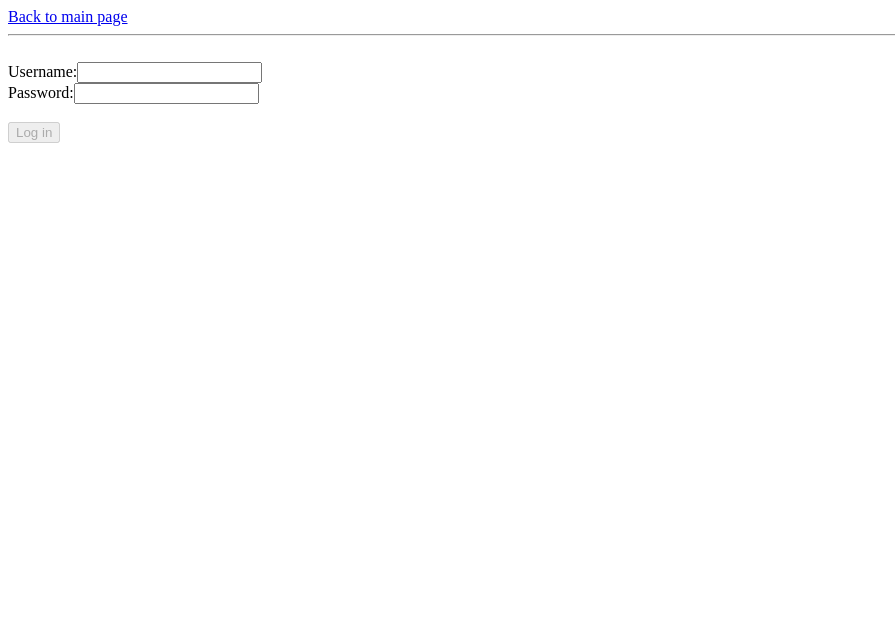
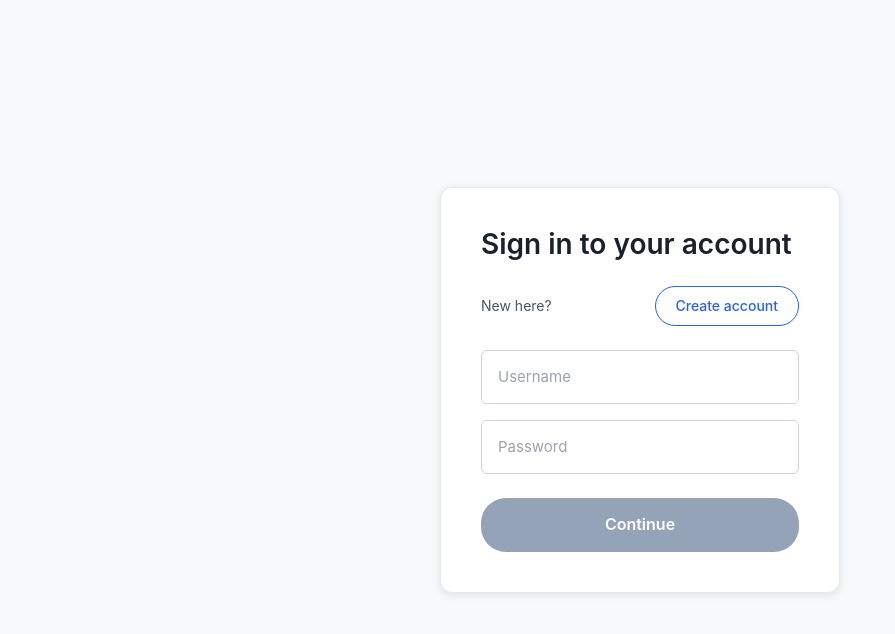
Before and after one commit to Boykina3/CPS_490_Messenger_-project, a React (Vite) app in the folder CODE/CH5/: page /login in a window 1280 px wide. Shown: the top 634 px of the page, without its empty margins (0-895 px from the left). Built offline with nearby package versions, Linux system fonts and the light colour scheme.

Commit message:
Add Bootstrap and protected login page with modern UI

```diff
--- a/CODE/CH5/package.json
+++ b/CODE/CH5/package.json
@@ -12,6 +12,7 @@
   },
   "dependencies": {
     "@tanstack/react-query": "^5.12.2",
+    "bootstrap": "^5.3.8",
     "eslint-config-prettier": "^9.0.0",
     "jwt-decode": "^4.0.0",
     "prettier": "^3.1.0",
--- a/CODE/CH5/src/App.jsx
+++ b/CODE/CH5/src/App.jsx
@@ -1,36 +1,47 @@
 import { QueryClient, QueryClientProvider } from '@tanstack/react-query'
 import { Blog } from './pages/Blog.jsx'
-import { createBrowserRouter, RouterProvider } from 'react-router-dom'
+import { createBrowserRouter, RouterProvider, Navigate } from 'react-router-dom'
 import { Signup } from './pages/Signup.jsx'
-import { AuthContextProvider } from './context/AuthContext.jsx'
+import { AuthContextProvider, useAuth } from './context/AuthContext.jsx'
 import { Login } from './pages/Login.jsx'
-import { UpdateAccount } from './pages/UpdateAccount.jsx'
+
+// Protected route component
+function ProtectedRoute({ children }) {
+  const [token] = useAuth()
+
+  if (!token) {
+    return <Navigate to="/login" replace />
+  }
+
+  return children
+}
 
 const router = createBrowserRouter([
   {
     path: '/',
-    element: <Blog />,
+    element: (
+      <ProtectedRoute>
+        <Blog />
+      </ProtectedRoute>
+    ),
   },
   {
     path: '/signup',
-    element: <Signup />,
+    element: <Signup />
   },
   {
     path: '/login',
-    element: <Login />,
-  },
-  { path: '/update-account',
-    element: <UpdateAccount />,
+    element: <Login />
   },
 ])
 
 const queryClient = new QueryClient()
 
-export default function App() {
+export function App() {
   return (
     <QueryClientProvider client={queryClient}>
       <AuthContextProvider>
-      <RouterProvider router={router} />
+        <RouterProvider router={router} />
       </AuthContextProvider>
     </QueryClientProvider>
   )
--- /dev/null
+++ b/CODE/CH5/src/index.css
@@ -0,0 +1,303 @@
+/* ===== RESET ===== */
+* {
+  margin: 0;
+  padding: 0;
+  box-sizing: border-box;
+}
+
+/* ===== BASE STYLES ===== */
+body {
+  font-family: -apple-system, BlinkMacSystemFont, 'Segoe UI', Roboto, 'Helvetica Neue', Arial, sans-serif;
+  line-height: 1.6;
+  padding: 40px 20px;
+  max-width: 900px;
+  margin: 0 auto;
+  background-color: #f8f9fa;
+  min-height: 100vh;
+  color: #2d3748;
+}
+
+/* ===== TYPOGRAPHY ===== */
+h1, h2, h3 {
+  margin-bottom: 16px;
+  color: #1a202c;
+  font-weight: 600;
+}
+
+h3 {
+  font-size: 1.5rem;
+  color: #2563eb;
+}
+
+strong {
+  color: #2563eb;
+  font-weight: 600;
+}
+
+em {
+  color: #64748b;
+  font-style: italic;
+}
+
+/* ===== LINKS ===== */
+a {
+  color: #2563eb;
+  text-decoration: none;
+  font-weight: 500;
+  transition: color 0.2s;
+}
+
+a:hover {
+  color: #1d4ed8;
+}
+
+/* ===== BUTTONS ===== */
+button, input[type="submit"] {
+  background-color: #2563eb;
+  color: white;
+  padding: 10px 20px;
+  border: none;
+  border-radius: 8px;
+  cursor: pointer;
+  font-size: 14px;
+  font-weight: 500;
+  transition: all 0.2s;
+  box-shadow: 0 2px 4px rgba(37, 99, 235, 0.2);
+}
+
+button:hover, input[type="submit"]:hover {
+  background-color: #1d4ed8;
+  transform: translateY(-1px);
+  box-shadow: 0 4px 8px rgba(37, 99, 235, 0.3);
+}
+
+button:active, input[type="submit"]:active {
+  transform: translateY(0);
+}
+
+button:disabled,
+input[type="submit"]:disabled,
+button:disabled:hover,
+input[type="submit"]:disabled:hover {
+  background-color: #94a3b8;
+  cursor: not-allowed;
+  transform: none;
+  box-shadow: none;
+}
+
+/* ===== FORM INPUTS ===== */
+input[type="text"],
+input[type="password"],
+textarea,
+select {
+  padding: 10px 12px;
+  border: 2px solid #e2e8f0;
+  border-radius: 6px;
+  font-size: 14px;
+  width: 100%;
+  max-width: 400px;
+  transition: all 0.2s;
+  background: white;
+}
+
+input[type="text"]:focus,
+input[type="password"]:focus,
+textarea:focus,
+select:focus {
+  outline: none;
+  border-color: #2563eb;
+  box-shadow: 0 0 0 3px rgba(37, 99, 235, 0.1);
+}
+
+textarea {
+  resize: vertical;
+  min-height: 120px;
+  font-family: inherit;
+}
+
+label {
+  display: block;
+  margin-bottom: 6px;
+  font-weight: 600;
+  color: #4a5568;
+  font-size: 14px;
+}
+
+/* ===== FORMS ===== */
+form {
+  background: white;
+  padding: 24px;
+  border-radius: 12px;
+  margin-bottom: 20px;
+  box-shadow: 0 1px 3px rgba(0, 0, 0, 0.1);
+  border: 1px solid #e2e8f0;
+}
+
+form div {
+  margin-bottom: 16px;
+}
+
+form h2 {
+  text-align: center;
+  margin-bottom: 20px;
+}
+
+form hr {
+  margin: 24px 0;
+}
+
+/* ===== ARTICLES/CARDS ===== */
+article {
+  background: white;
+  padding: 20px;
+  margin-bottom: 16px;
+  border-radius: 12px;
+  box-shadow: 0 1px 3px rgba(0, 0, 0, 0.1);
+  border: 1px solid #e2e8f0;
+  transition: all 0.2s;
+}
+
+article:hover {
+  box-shadow: 0 4px 12px rgba(0, 0, 0, 0.1);
+  transform: translateY(-2px);
+}
+
+article h3 {
+  margin-bottom: 8px;
+}
+
+article div {
+  color: #64748b;
+  line-height: 1.7;
+}
+
+/* ===== DIVIDERS ===== */
+hr {
+  border: none;
+  border-top: 1px solid #e2e8f0;
+  margin: 20px 0;
+}
+
+/* ===== HEADER ===== */
+body > div:first-child {
+  background: white;
+  padding: 16px 20px;
+  border-radius: 12px;
+  margin-bottom: 20px;
+  box-shadow: 0 1px 3px rgba(0, 0, 0, 0.1);
+  border: 1px solid #e2e8f0;
+}
+
+/* ===== UTILITY ===== */
+.filter-section {
+  margin-top: 40px;
+}
+
+/* ===== LOGIN PAGE ===== */
+.login-container {
+  position: fixed;
+  top: 0;
+  left: 0;
+  right: 0;
+  bottom: 0;
+  display: flex;
+  justify-content: center;
+  align-items: center;
+  background-color: #f8f9fa;
+  padding: 20px;
+  overflow: hidden;
+}
+
+.login-form {
+  background: white;
+  padding: 40px;
+  border-radius: 12px;
+  box-shadow: 0 2px 8px rgba(0, 0, 0, 0.1);
+  width: 100%;
+  max-width: 400px;
+  border: 1px solid #e5e7eb;
+}
+
+.login-form h1 {
+  font-size: 1.75rem;
+  margin-bottom: 24px;
+  color: #1a202c;
+  text-align: left;
+}
+
+.signup-prompt {
+  display: flex;
+  justify-content: space-between;
+  align-items: center;
+  margin-bottom: 24px;
+  font-size: 14px;
+}
+
+.signup-prompt span {
+  color: #4a5568;
+}
+
+.signup-prompt a {
+  color: #2563eb;
+  border: 1px solid #2563eb;
+  padding: 8px 20px;
+  border-radius: 20px;
+  text-decoration: none;
+  font-weight: 500;
+  transition: all 0.2s;
+}
+
+.signup-prompt a:hover {
+  background-color: #2563eb;
+  color: white;
+}
+
+.form-group {
+  margin-bottom: 16px;
+}
+
+.form-group input {
+  width: 100%;
+  max-width: 100%;
+  padding: 14px 16px;
+  border: 1px solid #d1d5db;
+  border-radius: 6px;
+  font-size: 15px;
+  transition: all 0.2s;
+}
+
+.form-group input::placeholder {
+  color: #9ca3af;
+}
+
+.form-group input:focus {
+  border-color: #2563eb;
+  box-shadow: 0 0 0 3px rgba(37, 99, 235, 0.1);
+  outline: none;
+}
+
+.continue-btn {
+  width: 100%;
+  background-color: #2563eb;
+  color: white;
+  padding: 14px;
+  border: none;
+  border-radius: 25px;
+  font-size: 16px;
+  font-weight: 600;
+  cursor: pointer;
+  transition: all 0.2s;
+  margin-top: 8px;
+}
+
+.continue-btn:hover:not(:disabled) {
+  background-color: #1d4ed8;
+  transform: translateY(-1px);
+  box-shadow: 0 4px 12px rgba(37, 99, 235, 0.3);
+}
+
+.continue-btn:disabled {
+  background-color: #94a3b8;
+  cursor: not-allowed;
+  transform: none;
+}
--- a/CODE/CH5/src/pages/Login.jsx
+++ b/CODE/CH5/src/pages/Login.jsx
@@ -1,22 +1,29 @@
-import { useState } from 'react'
-import { useMutation } from '@tanstack/react-query'
-import { login } from '../api/user.js'
-import { useNavigate, Link } from 'react-router-dom'
-import { useAuth } from '../context/AuthContext.jsx'
+import {useState, useEffect} from 'react'
+import {useMutation} from '@tanstack/react-query'
+import {useNavigate, Link} from 'react-router-dom'
+import {login} from '../api/user'
+import {useAuth} from '../context/AuthContext'
 
 export function Login() {
     const [username, setUsername] = useState('')
     const [password, setPassword] = useState('')
     const navigate = useNavigate()
-  const [, setToken] = useAuth()
+    const [token, setToken] = useAuth()
+
+    // If already logged in, redirect to home
+    useEffect(() => {
+        if (token) {
+            navigate('/')
+        }
+    }, [token, navigate])
 
     const loginMutation = useMutation({
-    mutationFn: () => login({ username, password }),
+        mutationFn: () => login({username, password}),
         onSuccess: (data) => {
             setToken(data.token)
             navigate('/')
         },
-    onError: () => alert('Failed to login!')
+        onError: () => alert('failed to login!')
     })
 
     const handleSubmit = (e) => {
@@ -25,39 +32,43 @@ export function Login() {
     }
 
     return (
-    <form onSubmit={handleSubmit}>
-      <Link to="/">Back to main page</Link>
-      <hr />
-      <br />
+        <div className="login-container">
+            <form onSubmit={handleSubmit} className="login-form">
+                <h1>Sign in to your account</h1>
 
-      <div>
-        <label htmlFor="create-username">Username:</label>
+                <div className="signup-prompt">
+                    <span>New here? </span>
+                    <Link to='/signup'>Create account</Link>
+                </div>
+
+                <div className="form-group">
                     <input
-          type="text"
-          name="create-username"
-          id="create-username"
+                        type='text'
+                        id='username'
                         value={username}
                         onChange={(e) => setUsername(e.target.value)}
+                        placeholder="Username"
                     />
                 </div>
 
-      <div>
-        <label htmlFor="create-password">Password:</label>
+                <div className="form-group">
                     <input
-          type="password"
-          name="create-password"
-          id="create-password"
+                        type='password'
+                        id='password'
                         value={password}
                         onChange={(e) => setPassword(e.target.value)}
+                        placeholder="Password"
                     />
                 </div>
 
-      <br />
-      <input
-        type="submit"
-        value={loginMutation.isPending ? 'Logging in...' : 'Log in'}
+                <button
+                    type='submit'
+                    className="continue-btn"
                     disabled={!username || !password || loginMutation.isPending}
-      />
+                >
+                    {loginMutation.isPending ? 'Signing in...' : 'Continue'}
+                </button>
             </form>
+        </div>
     )
 }
```
Also changed, not shown: CODE/CH5/src/main.jsx (+7 -1 lines), 1 other file (tests, documents, lock files or other folders). Lines whose indentation alone changed are shown as unchanged.
